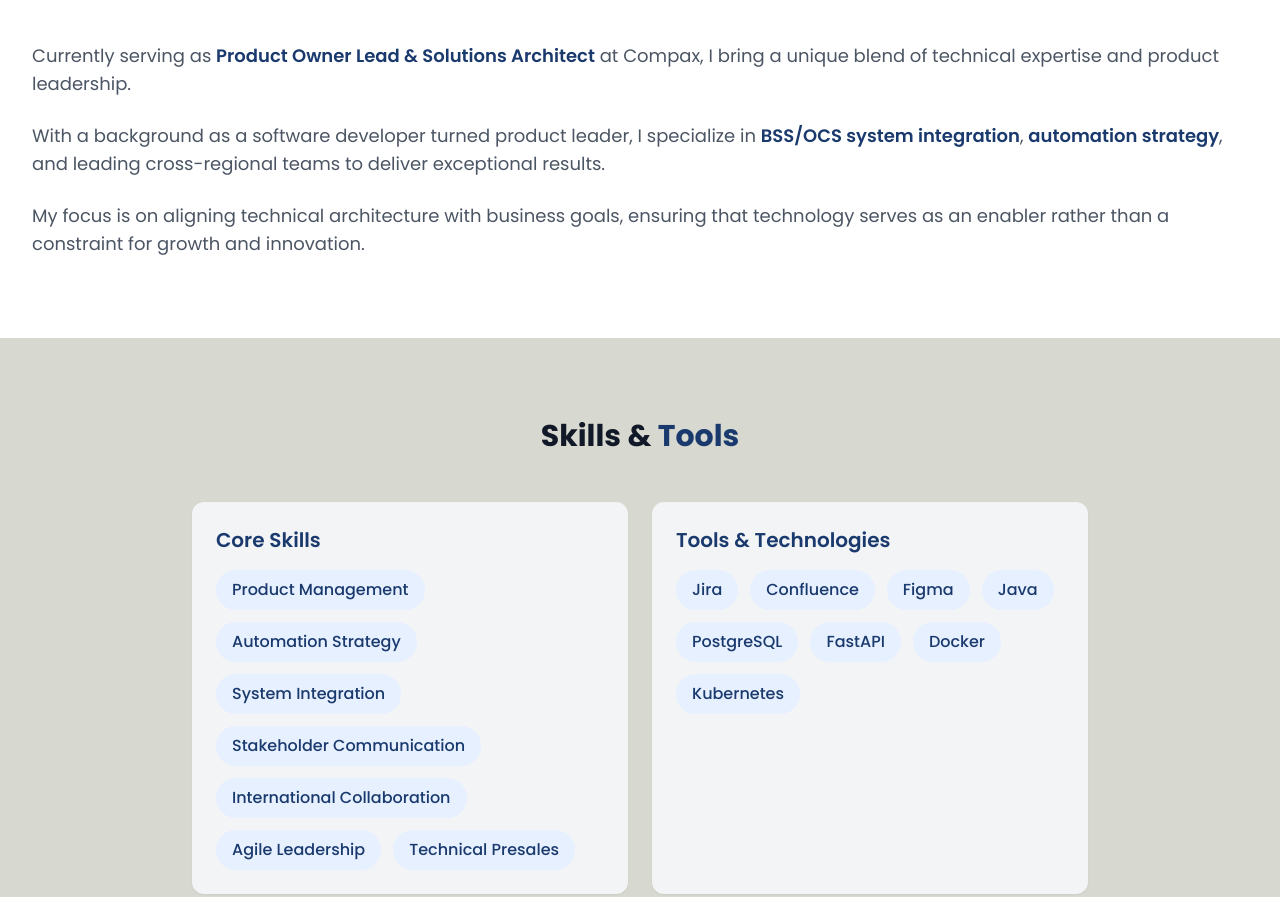
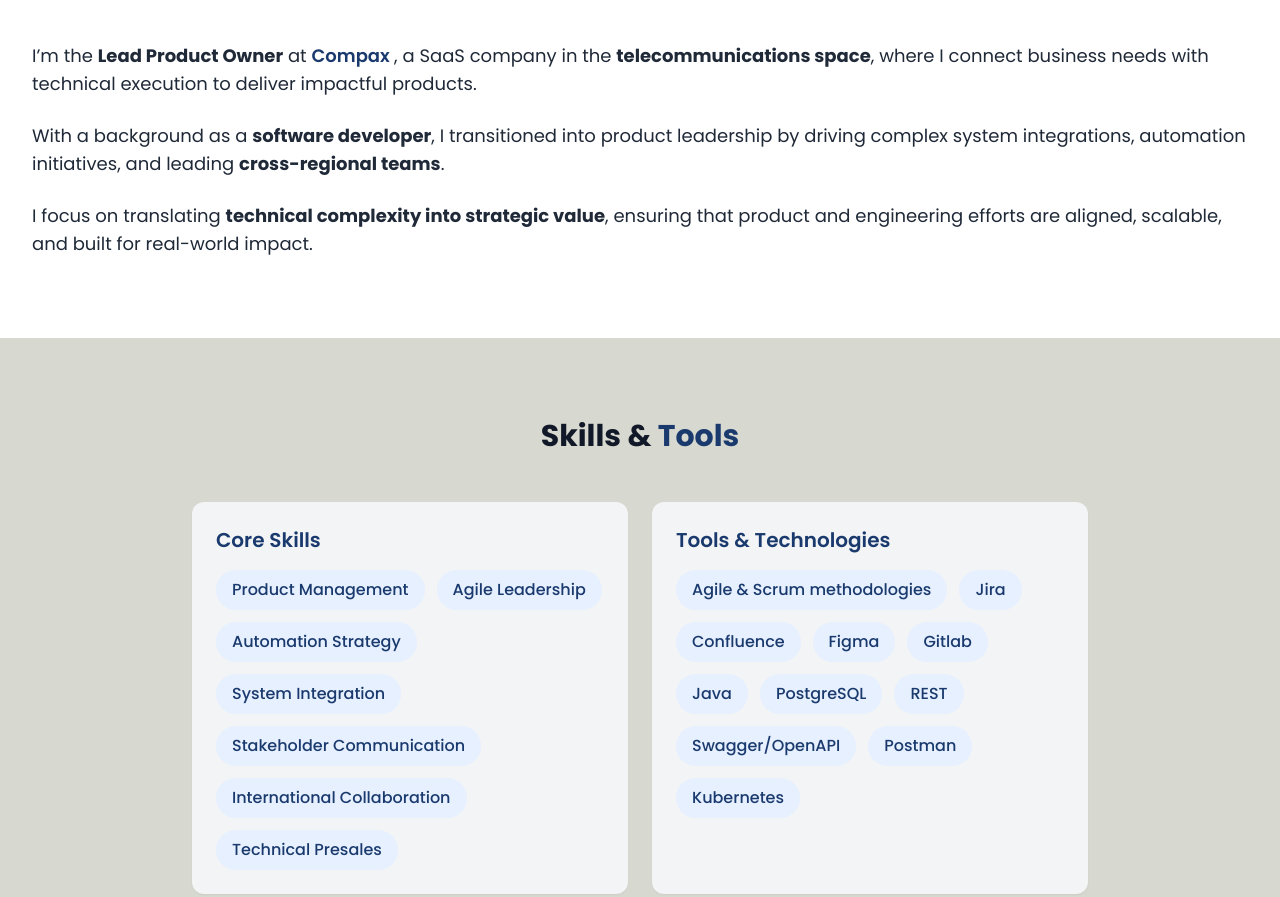
Before and after one commit to tomerlitvak/cv-website, a plain HTML site: page index.html in a window 1280 px wide. Shown: the part 922-1819 px from the top of the page. Drawn offline with nearby package versions, Linux system fonts and the light colour scheme; a script that the page names is missing.

Commit message:
rewrite some text, remove emoji from summary step

```diff
--- a/index.html
+++ b/index.html
@@ -138,18 +138,20 @@
             <h2 class="text-3xl font-bold text-center mb-12 text-gray-900">
                 About <span class="text-main text-[var(--primary)]">Me</span>
             </h2>
-            <div class="space-y-6">
-                <div class="md:col-span-2 space-y-6">
-                        <p class="text-lg text-gray-600">
-                            Currently serving as <span class="font-semibold text-[var(--primary)]">Product Owner Lead & Solutions Architect</span> at Compax, I bring a unique blend of technical expertise and product leadership.
-                        </p>
-                        <p class="text-lg text-gray-600">
-                            With a background as a software developer turned product leader, I specialize in <span class="font-semibold text-[var(--primary)]">BSS/OCS system integration</span>, <span class="font-semibold text-[var(--primary)]">automation strategy</span>, and leading cross-regional teams to deliver exceptional results.
-                        </p>
-                        <p class="text-lg text-gray-600">
-                            My focus is on aligning technical architecture with business goals, ensuring that technology serves as an enabler rather than a constraint for growth and innovation.
-                        </p>
-                </div>
+            <div class="text-lg space-y-6">
+                <p>
+                    I’m the <strong>Lead Product Owner</strong> at
+                    <a href="https://www.compax.digital" target="_blank" class="text-[var(--primary)] hover:underline font-semibold">
+                        Compax
+                    </a>, a SaaS company in the <strong>telecommunications space</strong>, where I connect business needs with technical execution to deliver impactful products.
+                </p>
+                <p>
+                    With a background as a <strong>software developer</strong>, I transitioned into product leadership by driving complex system integrations, automation initiatives, and leading
+                    <strong>cross-regional teams</strong>.
+                </p>
+                <p>
+                    I focus on translating <strong>technical complexity into strategic value</strong>, ensuring that product and engineering efforts are aligned, scalable, and built for real-world impact.
+                </p>
             </div>
         </div>
     </section>
@@ -165,24 +167,27 @@
                     <h3 class="text-xl font-semibold mb-4 text-[var(--primary)]">Core Skills</h3>
                     <div class="flex flex-wrap gap-3">
                         <span class="skill-tag px-4 py-2 bg-[var(--primary-lighter)] text-[var(--primary)] rounded-full font-medium">Product Management</span>
+                        <span class="skill-tag px-4 py-2 bg-[var(--primary-lighter)] text-[var(--primary)] rounded-full font-medium">Agile Leadership</span>
                         <span class="skill-tag px-4 py-2 bg-[var(--primary-lighter)] text-[var(--primary)] rounded-full font-medium">Automation Strategy</span>
                         <span class="skill-tag px-4 py-2 bg-[var(--primary-lighter)] text-[var(--primary)] rounded-full font-medium">System Integration</span>
                         <span class="skill-tag px-4 py-2 bg-[var(--primary-lighter)] text-[var(--primary)] rounded-full font-medium">Stakeholder Communication</span>
                         <span class="skill-tag px-4 py-2 bg-[var(--primary-lighter)] text-[var(--primary)] rounded-full font-medium">International Collaboration</span>
-                        <span class="skill-tag px-4 py-2 bg-[var(--primary-lighter)] text-[var(--primary)] rounded-full font-medium">Agile Leadership</span>
                         <span class="skill-tag px-4 py-2 bg-[var(--primary-lighter)] text-[var(--primary)] rounded-full font-medium">Technical Presales</span>
                     </div>
                 </div>
                 <div class="bg-gray-100 rounded-xl p-6 shadow-sm card-hover">
                     <h3 class="text-xl font-semibold mb-4 text-[var(--primary)]">Tools & Technologies</h3>
                     <div class="flex flex-wrap gap-3">
+                        <span class="skill-tag px-4 py-2 bg-[var(--primary-lighter)] text-[var(--primary)] rounded-full font-medium">Agile & Scrum methodologies</span>
                         <span class="skill-tag px-4 py-2 bg-[var(--primary-lighter)] text-[var(--primary)] rounded-full font-medium">Jira</span>
                         <span class="skill-tag px-4 py-2 bg-[var(--primary-lighter)] text-[var(--primary)] rounded-full font-medium">Confluence</span>
                         <span class="skill-tag px-4 py-2 bg-[var(--primary-lighter)] text-[var(--primary)] rounded-full font-medium">Figma</span>
+                        <span class="skill-tag px-4 py-2 bg-[var(--primary-lighter)] text-[var(--primary)] rounded-full font-medium">Gitlab</span>
                         <span class="skill-tag px-4 py-2 bg-[var(--primary-lighter)] text-[var(--primary)] rounded-full font-medium">Java</span>
                         <span class="skill-tag px-4 py-2 bg-[var(--primary-lighter)] text-[var(--primary)] rounded-full font-medium">PostgreSQL</span>
-                        <span class="skill-tag px-4 py-2 bg-[var(--primary-lighter)] text-[var(--primary)] rounded-full font-medium">FastAPI</span>
-                        <span class="skill-tag px-4 py-2 bg-[var(--primary-lighter)] text-[var(--primary)] rounded-full font-medium">Docker</span>
+                        <span class="skill-tag px-4 py-2 bg-[var(--primary-lighter)] text-[var(--primary)] rounded-full font-medium">REST</span>
+                        <span class="skill-tag px-4 py-2 bg-[var(--primary-lighter)] text-[var(--primary)] rounded-full font-medium">Swagger/OpenAPI</span>
+                        <span class="skill-tag px-4 py-2 bg-[var(--primary-lighter)] text-[var(--primary)] rounded-full font-medium">Postman</span>
                         <span class="skill-tag px-4 py-2 bg-[var(--primary-lighter)] text-[var(--primary)] rounded-full font-medium">Kubernetes</span>
                     </div>
                 </div>
@@ -213,8 +218,8 @@
                         <label class="flex items-start space-x-3 bg-white p-4 rounded-lg border border-gray-200 hover:border-indigo-300 cursor-pointer">
                             <input type="checkbox" class="mt-1 h-5 w-5 text-indigo-600 rounded focus:ring-indigo-500">
                             <div>
-                                <p class="font-medium">Leads globally distributed teams</p>
-                                <p class="text-sm text-gray-500">Experience managing teams across multiple time zones and cultures</p>
+                                <p class="font-medium">Leads global, distributed teams</p>
+                                <p class="text-sm text-gray-500">Experience manages diverse teams across multiple time zones and cultures</p>
                             </div>
                         </label>
 
@@ -222,7 +227,7 @@
                             <input type="checkbox" class="mt-1 h-5 w-5 text-indigo-600 rounded focus:ring-indigo-500">
                             <div>
                                 <p class="font-medium">Bridges product and engineering</p>
-                                <p class="text-sm text-gray-500">Translates business needs into technical requirements and vice versa</p>
+                                <p class="text-sm text-gray-500">Translates business needs into clear technical requirements and vice versa</p>
                             </div>
                         </label>
 
@@ -230,15 +235,15 @@
                             <input type="checkbox" class="mt-1 h-5 w-5 text-indigo-600 rounded focus:ring-indigo-500">
                             <div>
                                 <p class="font-medium">Fluent in full-stack architecture</p>
-                                <p class="text-sm text-gray-500">Deep understanding of both frontend and backend system design</p>
+                                <p class="text-sm text-gray-500">Deep understanding of frontend and backend system design</p>
                             </div>
                         </label>
 
                         <label class="flex items-start space-x-3 bg-white p-4 rounded-lg border border-gray-200 hover:border-indigo-300 cursor-pointer">
                             <input type="checkbox" class="mt-1 h-5 w-5 text-indigo-600 rounded focus:ring-indigo-500">
                             <div>
-                                <p class="font-medium">Supports presales with technical clarity</p>
-                                <p class="text-sm text-gray-500">Helps shape proposals and pitches with accurate technical details</p>
+                                <p class="font-medium">Supports presales with technical expertise</p>
+                                <p class="text-sm text-gray-500">Shapes proposals and pitches with precise technical insights</p>
                             </div>
                         </label>
 
@@ -246,7 +251,7 @@
                             <input type="checkbox" class="mt-1 h-5 w-5 text-indigo-600 rounded focus:ring-indigo-500">
                             <div>
                                 <p class="font-medium">Drives automation and agile delivery</p>
-                                <p class="text-sm text-gray-500">Implements CI/CD pipelines and agile best practices</p>
+                                <p class="text-sm text-gray-500">Accelerates releases with agile practices and streamlined automation</p>
                             </div>
                         </label>
                     </div>
@@ -533,6 +538,10 @@
                 selectedSkills.push(checkbox.parentElement.querySelector('p:first-child').textContent);
             });
 
+            // Clean up: remove leading emojis or special characters
+            for (let i = 0; i < selectedSkills.length; i++) {
+                selectedSkills[i] = selectedSkills[i].replace(/^[^\p{L}\p{N}]+/u, '').trim();
+            }
 
             // Display selected skills
             const skillsList = document.getElementById('selectedSkills');
```
